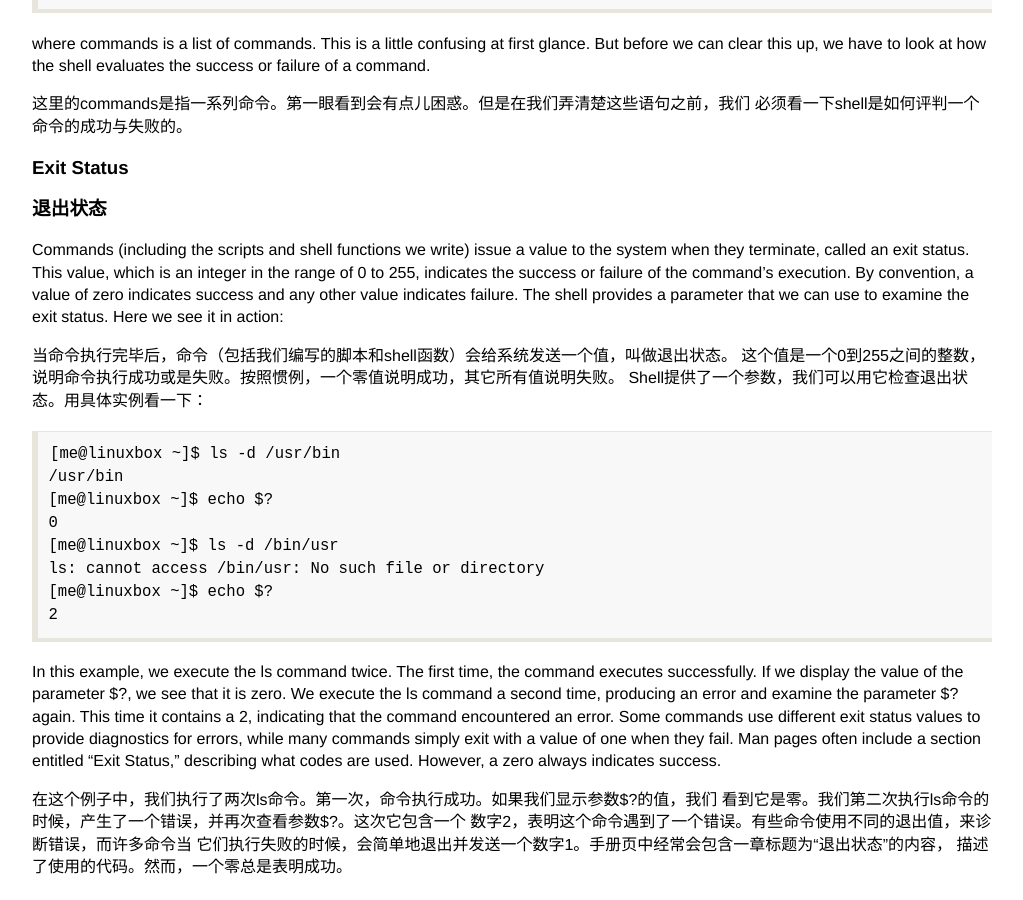
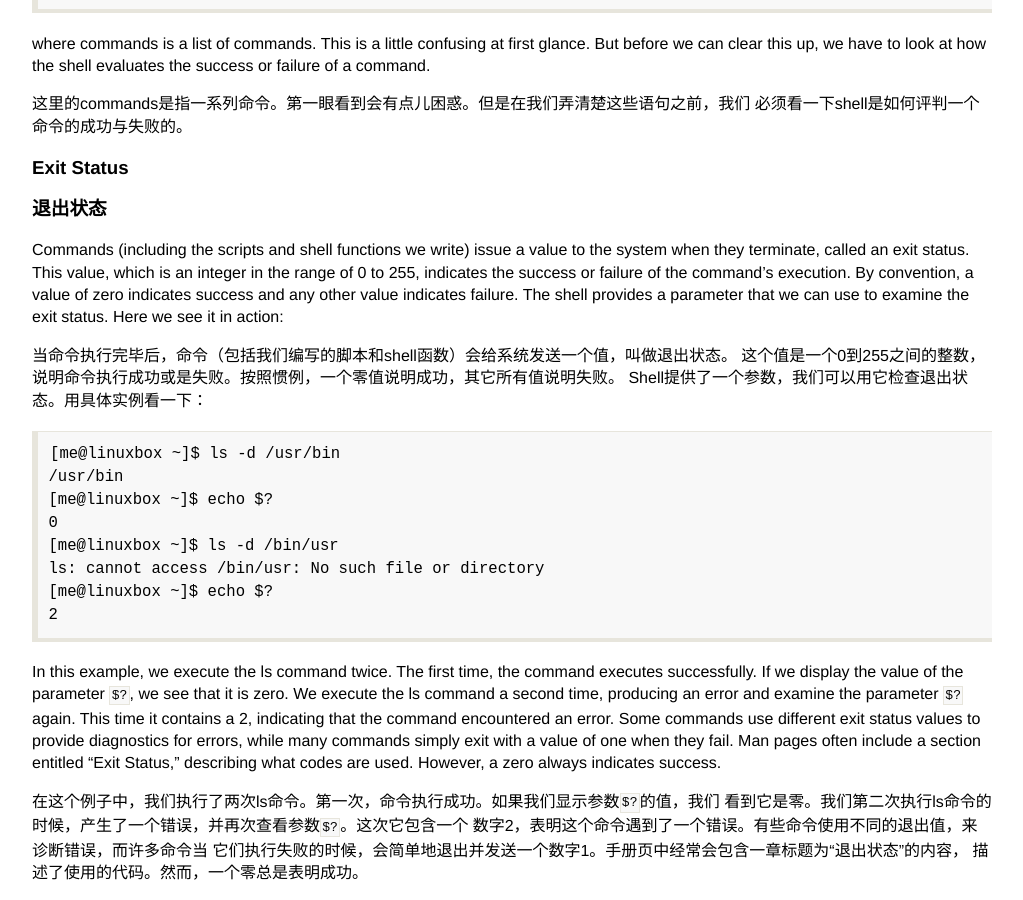
Before and after one commit to billie66/TLCL, a Jekyll site: the page built from book/if.md, in a window 1280 px wide and 900 px high, scrolled down 1619 px. Shown: the whole window, without its empty margins (128-1151 px from the left). Built offline with Jekyll 4.4.1, drawn with Linux system fonts in a browser that asks for light colours; Markdown is read by kramdown in place of the engine named in the settings.

Commit message:
blockcode

```diff
--- a/book/if.md
+++ b/book/if.md
@@ -108,16 +108,16 @@ Shell提供了一个参数，我们可以用它检查退出状态。用具体实
     2
 
 In this example, we execute the ls command twice. The first time, the command
-executes successfully. If we display the value of the parameter $?, we see that it is zero.
+executes successfully. If we display the value of the parameter `$?`, we see that it is zero.
 We execute the ls command a second time, producing an error and examine the
-parameter $? again. This time it contains a 2, indicating that the command encountered
+parameter `$?` again. This time it contains a 2, indicating that the command encountered
 an error. Some commands use different exit status values to provide diagnostics for
 errors, while many commands simply exit with a value of one when they fail. Man pages
 often include a section entitled "Exit Status," describing what codes are used. However,
 a zero always indicates success.
 
-在这个例子中，我们执行了两次ls命令。第一次，命令执行成功。如果我们显示参数$?的值，我们
-看到它是零。我们第二次执行ls命令的时候，产生了一个错误，并再次查看参数$?。这次它包含一个
+在这个例子中，我们执行了两次ls命令。第一次，命令执行成功。如果我们显示参数`$?`的值，我们
+看到它是零。我们第二次执行ls命令的时候，产生了一个错误，并再次查看参数`$?`。这次它包含一个
 数字2，表明这个命令遇到了一个错误。有些命令使用不同的退出值，来诊断错误，而许多命令当
 它们执行失败的时候，会简单地退出并发送一个数字1。手册页中经常会包含一章标题为“退出状态”的内容，
 描述了使用的代码。然而，一个零总是表明成功。
```
